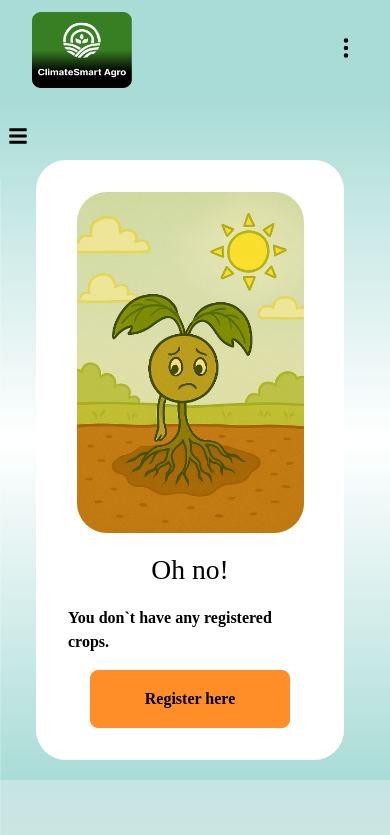
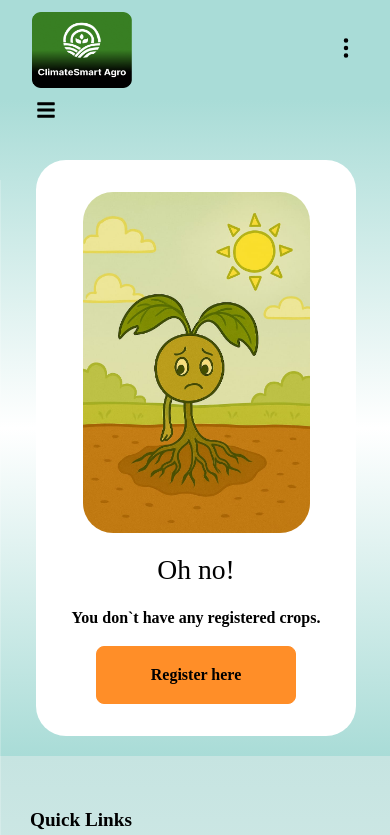
Before and after one commit to meedaah19/agro-smart-climate, a React (Vite) app: page /dashboard in a window 390 px wide. Shown: the top 835 px of the page. Built offline with nearby package versions, Linux system fonts and the light colour scheme; no server answers.

Commit message:
make the dashboard and side bar alighn

```diff
--- a/src/components/Sidebar.jsx
+++ b/src/components/Sidebar.jsx
@@ -43,7 +43,7 @@ export default function Sidebar() {
 
     return (
         <div>
-            <div className="lg:hidden pt-[26px] px-2">
+            <div className="lg:hidden ml-9">
                 <button
                     onClick={() => setMenuOpen(!menuOpen)}
                     className="text-xl text-black"
--- a/src/pages/Dashboard.jsx
+++ b/src/pages/Dashboard.jsx
@@ -40,7 +40,7 @@ export default function Dashboard(){
 
             <Sidebar/>
 
-            <div className='lg:w-[1157px] h-auto w-[320px] md:w-[800px] pr-3  lg:h-[1024px] flex flex-col gap-[32px] py-[20px]'>
+            <div className='lg:w-[1157px] -ml-5 h-auto w-[320px] md:w-[800px]  lg:h-[1024px] flex flex-col gap-[32px] py-[20px]'>
 
                 {!KYC || !KYC.crops ? (
                    <div className="lg:w-[1020px] mt-10 w-full h-auto lg:h-[400px] bg-white rounded-[30px] p-[32px] flex flex-col gap-[32px] justify-center items-center ">
```
